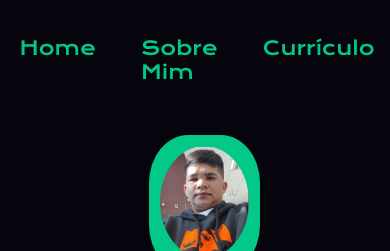
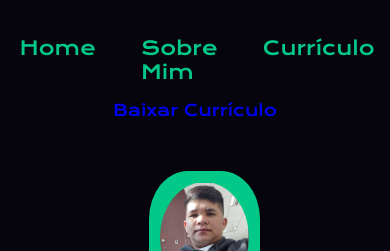
Before and after one commit to TTshok/Matheus-Batista, a plain HTML site: page curriculo.html in a window 390 px wide. Shown: the top 251 px of the page. Drawn offline with nearby package versions, Linux system fonts and the light colour scheme.

Commit message:
baixar curriculo

```diff
--- a/curriculo.html
+++ b/curriculo.html
@@ -14,6 +14,10 @@
             <a class="btn" href="./sobreMim.html">Sobre Mim</a>
             <a class="btn" href="./curriculo.html">Currículo</a>
         </nav>
+        <div class="baixar">
+            <a class="baixar__curriculo" href="https://www.canva.com/design/DAFqrSIzVXk/7X0IIXMQJl89fn7udaN5fg/edit">
+            Baixar Currículo</a>
+        </div>
     </header>
     <main class="principal">
         <section class = "secundario">
--- a/style/styleCurri.css
+++ b/style/styleCurri.css
@@ -25,6 +25,7 @@ body{
     margin: 0 auto;
     padding: 2em 0;
     /* padding: 2% 0% 0% 5%; */
+
 }
 .btn_menu{
     display: flex;
@@ -37,6 +38,22 @@ body{
     font-family: 'Krona One', sans-serif;
     font-weight: 400;
     font-size: 2.2rem;
+}
+.baixar{
+
+    margin-left: auto;
+    padding: 0;
+    display: flex;
+    align-items: center;
+
+}
+.baixar__curriculo{
+
+    text-decoration: none;
+    font-size: 1rem;
+    font-family: 'Krona One', sans-serif;
+    font-weight: 400;
+
 }
 .principal{
     width: 95%;/*largura*/
@@ -157,7 +174,8 @@ body{
 @media (max-width : 1200px){
 
     .cabecalho{
-
+        flex-direction: column;
+        gap: 0;
         width: 100%;
         margin: 0% 0% 0% 0%;
     }
@@ -170,6 +188,13 @@ body{
     .btn{
         font-size: 1.2rem;
     }
+    .baixar{
+        justify-content: center;
+        margin-left: 0;
+        margin-top: 1em;
+
+    }
+
 
     .secundario{
         flex-direction: column;
@@ -226,3 +251,6 @@ body{
 .email:hover{
     font-size: 1.2rem;
 }
+.baixar__curriculo:hover{
+    color: var(--cor--terciaria);
+}
```
